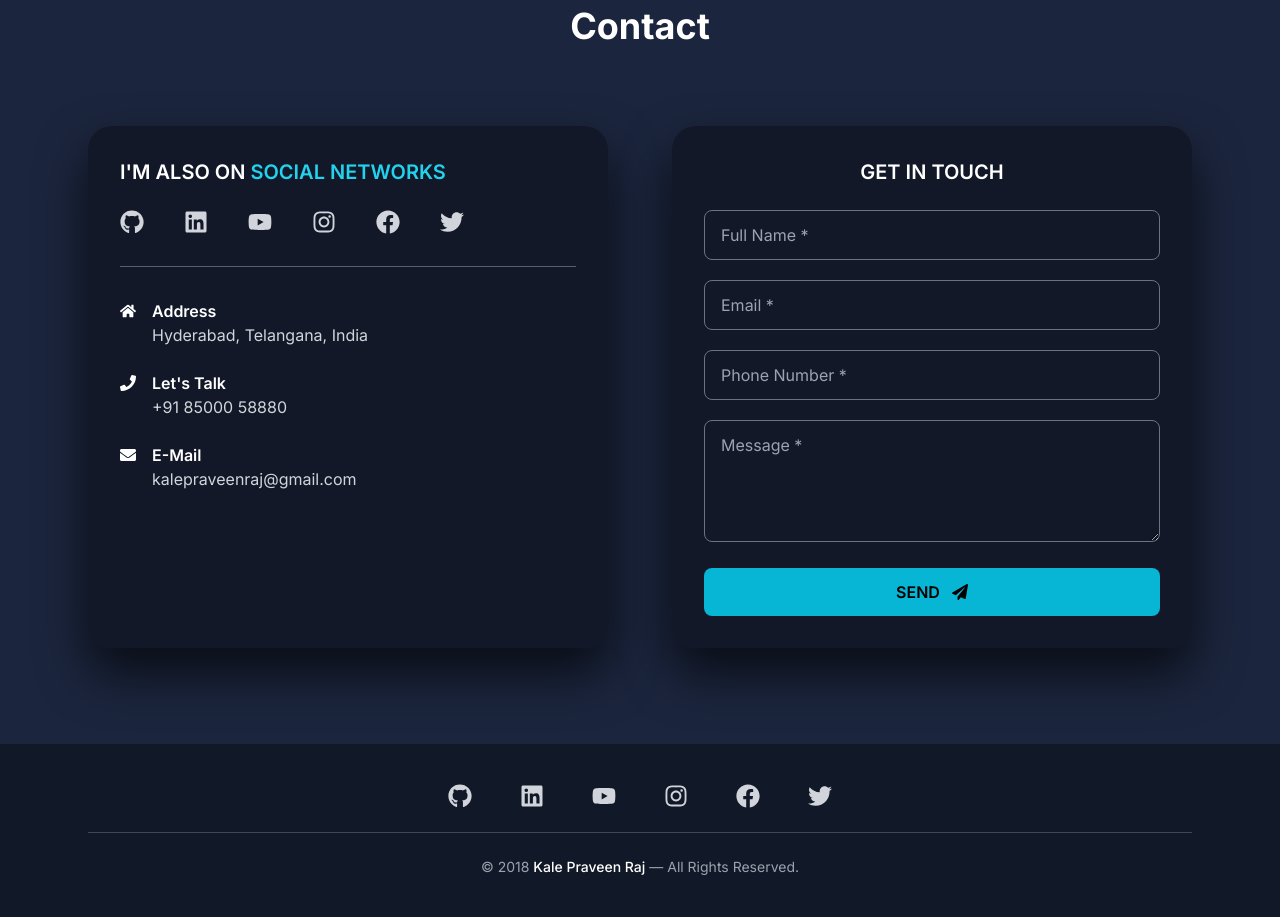
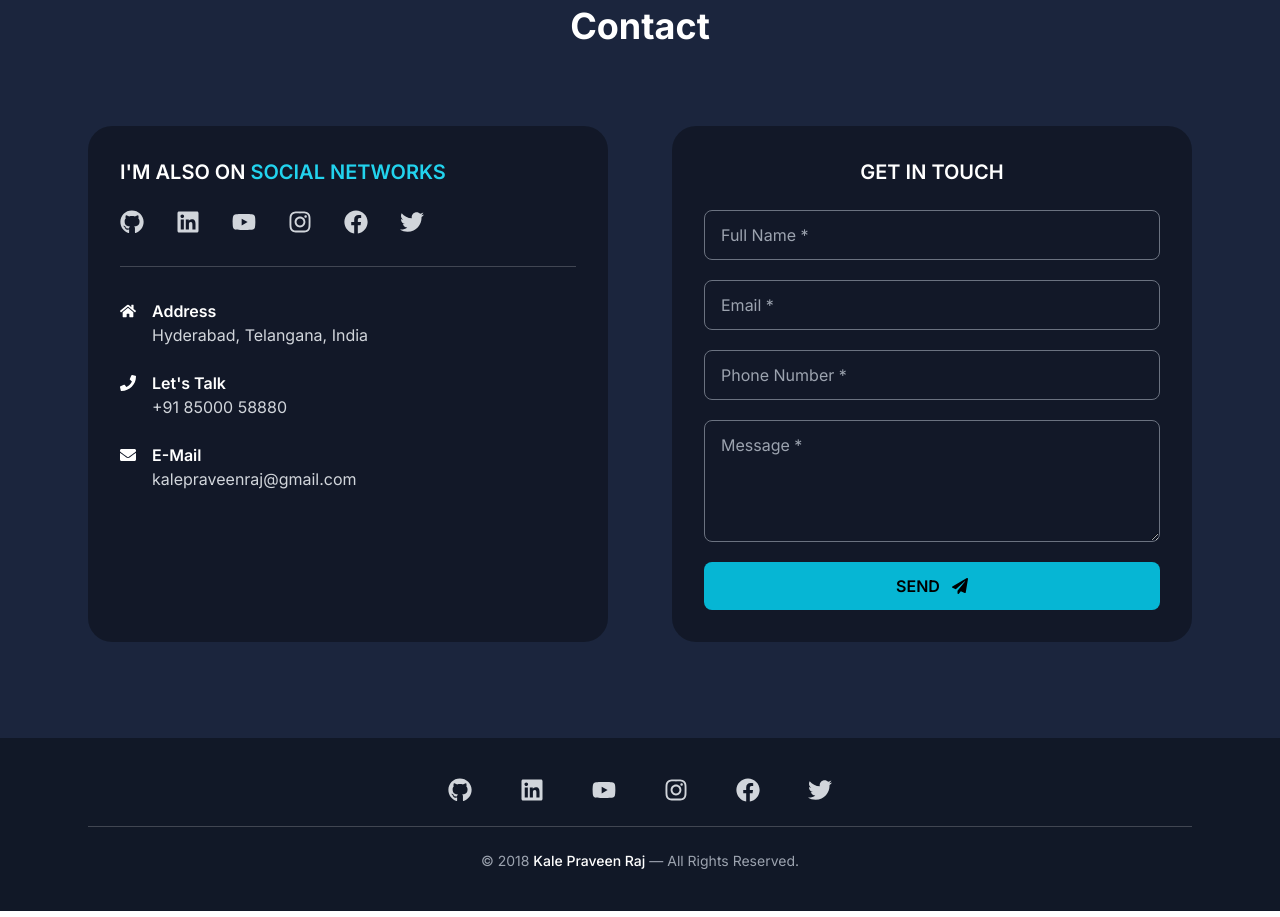
Before and after one commit to KalePraveenRaj/portfolioreactvite, a React (Vite) app: page / in a window 1280 px wide. Shown: the part 10080-10997 px from the top of the page. Built offline with nearby package versions, Linux system fonts and the light colour scheme.

Commit message:
Refactor Contact component styles and structure

```diff
--- a/src/components/Contact.jsx
+++ b/src/components/Contact.jsx
@@ -37,16 +37,20 @@ function Contact() {
       );
   };
 
-  const boxStyle = `
+  const cardStyle = `
+    relative
+    h-full
     bg-[rgba(0,0,0,0.35)]
     rounded-3xl
     p-8
-    shadow-[0_25px_50px_rgba(0,0,0,0.65)]
-    transition
-    duration-300
-    hover:-translate-y-2
-    hover:shadow-[0_35px_70px_rgba(0,0,0,0.85)]
+    transition-all duration-300
+    hover:-translate-y-1
   `;
+
+  const gradientShadow = {
+    boxShadow:
+      "0 30px 60px rgba(34,211,238,0.22), 0 30px 60px rgba(168,85,247,0.18), 0 30px 60px rgba(236,72,153,0.15)",
+  };
 
   return (
     <section
@@ -55,37 +59,48 @@ function Contact() {
     >
       <div className="max-w-6xl mx-auto px-6">
 
-        {/* Section Title */}
+        {/* Title */}
         <h2 className="text-3xl md:text-4xl font-bold text-center mb-20">
           Contact
         </h2>
 
-        <div className="grid grid-cols-1 md:grid-cols-2 gap-16">
+        {/* Grid */}
+        <div className="grid grid-cols-1 md:grid-cols-2 gap-16 items-stretch">
 
-          {/* LEFT BOX */}
-          <div className={boxStyle}>
+          {/* LEFT CARD */}
+          <div className="group relative h-full">
+            {/* Gradient Shadow */}
+            <div
+              className="
+                absolute inset-0
+                rounded-3xl
+                opacity-0
+                transition-opacity duration-300
+                group-hover:opacity-100
+              "
+              style={gradientShadow}
+            />
 
+            <div className={cardStyle}>
               <h3 className="text-xl font-semibold mb-6">
                 I&apos;M ALSO ON{" "}
                 <span className="text-cyan-400">SOCIAL NETWORKS</span>
               </h3>
 
               {/* Social Icons */}
-            <div className="flex gap-10 text-2xl text-gray-300 mb-6">
-              <a href="https://github.com/kalepraveenraj" target="_blank" rel="noreferrer" className="hover:text-white transition hover:scale-110"><FaGithub /></a>
-              <a href="https://linkedin.com/in/kale-praveen-raj-7b2178130" target="_blank" rel="noreferrer" className="hover:text-white transition hover:scale-110"><FaLinkedin /></a>
-              <a href="https://www.youtube.com/@kalepraveenraj6536" target="_blank" rel="noreferrer" className="hover:text-white transition hover:scale-110"><FaYoutube /></a>
-              <a href="https://www.instagram.com/praveen_raj_kale_1729/" target="_blank" rel="noreferrer" className="hover:text-white transition hover:scale-110"><FaInstagram /></a>
-              <a href="https://www.facebook.com/praveen.raj.135388/" target="_blank" rel="noreferrer" className="hover:text-white transition hover:scale-110"><FaFacebook /></a>
-              <a href="https://twitter.com/kalepraveenraj" target="_blank" rel="noreferrer" className="hover:text-white transition hover:scale-110"><FaTwitter /></a>
+              <div className="flex gap-8 text-2xl text-gray-300 mb-8">
+                <a href="https://github.com/kalepraveenraj" target="_blank" rel="noreferrer" className="hover:text-white transition"><FaGithub /></a>
+                <a href="https://linkedin.com/in/kale-praveen-raj-7b2178130" target="_blank" rel="noreferrer" className="hover:text-white transition"><FaLinkedin /></a>
+                <a href="https://www.youtube.com/@kalepraveenraj6536" target="_blank" rel="noreferrer" className="hover:text-white transition"><FaYoutube /></a>
+                <a href="https://www.instagram.com/praveen_raj_kale_1729/" target="_blank" rel="noreferrer" className="hover:text-white transition"><FaInstagram /></a>
+                <a href="https://www.facebook.com/praveen.raj.135388/" target="_blank" rel="noreferrer" className="hover:text-white transition"><FaFacebook /></a>
+                <a href="https://twitter.com/kalepraveenraj" target="_blank" rel="noreferrer" className="hover:text-white transition"><FaTwitter /></a>
               </div>
 
-            {/* Divider */}
-            <div className="w-full h-px bg-white/30 my-8"></div>
+              <div className="w-full h-px bg-white/20 mb-8"></div>
 
               {/* Contact Info */}
               <div className="space-y-6 text-gray-300">
-
                 <div className="flex gap-4">
                   <FaHome className="text-white mt-1" />
                   <div>
@@ -109,13 +124,25 @@ function Contact() {
                     <p>kalepraveenraj@gmail.com</p>
                   </div>
                 </div>
-
+              </div>
             </div>
           </div>
 
-          {/* RIGHT BOX – FORM */}
-          <div className={boxStyle}>
+          {/* RIGHT CARD */}
+          <div className="group relative h-full">
+            {/* Gradient Shadow */}
+            <div
+              className="
+                absolute inset-0
+                rounded-3xl
+                opacity-0
+                transition-opacity duration-300
+                group-hover:opacity-100
+              "
+              style={gradientShadow}
+            />
 
+            <div className={cardStyle}>
               <h3 className="text-xl font-semibold mb-6 text-center">
                 GET IN TOUCH
               </h3>
@@ -123,9 +150,8 @@ function Contact() {
               <form
                 ref={formRef}
                 onSubmit={sendEmail}
-              className="space-y-5"
+                className="space-y-5 h-full flex flex-col"
               >
-
                 <input
                   type="text"
                   name="from_name"
@@ -156,16 +182,26 @@ function Contact() {
                   placeholder="Message *"
                   required
                   className="w-full bg-transparent border border-gray-500 rounded-lg px-4 py-3 focus:outline-none focus:border-cyan-400"
-              ></textarea>
+                />
 
+                {/* Button pinned to bottom */}
                 <button
                   type="submit"
-                className="w-full flex items-center justify-center gap-3 bg-cyan-500 text-black font-semibold py-3 rounded-lg hover:bg-cyan-400 transition"
+                  className="
+                    mt-auto
+                    w-full flex items-center justify-center gap-3
+                    bg-cyan-500 text-black font-semibold
+                    py-3 rounded-lg
+                    transition-all duration-300
+                    hover:bg-cyan-400
+                    hover:-translate-y-1
+                    hover:shadow-[0_15px_30px_rgba(34,211,238,0.45)]
+                  "
                 >
                   SEND <FaPaperPlane />
                 </button>
-
               </form>
+            </div>
           </div>
 
         </div>
```
Lines whose indentation alone changed are shown as unchanged.
